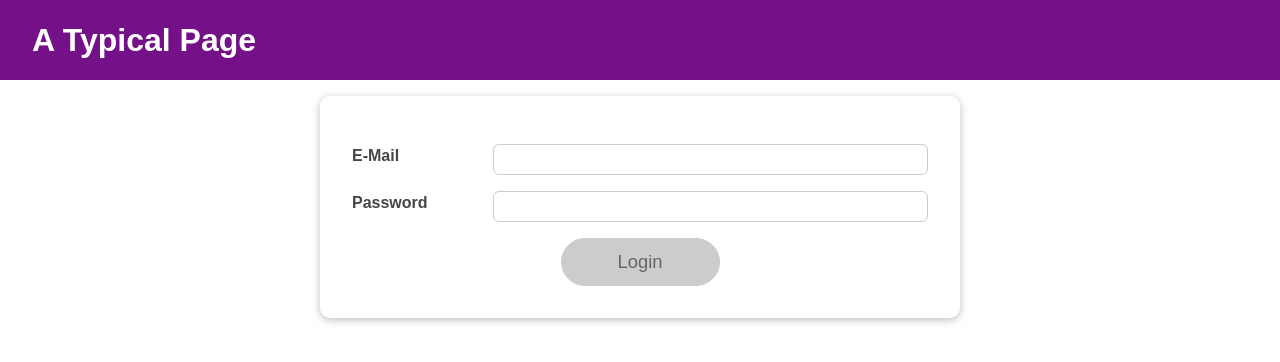
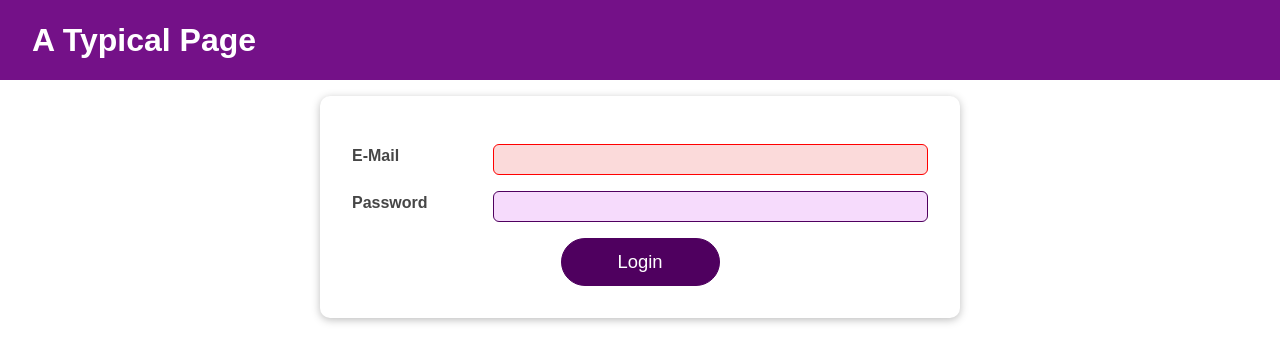
Before and after one commit to htslin103/React-Hook-Router-Reduc-project, a React (Create React App) app: page / in a window 1280 px wide. Shown: the top 362 px of the page. Built offline with nearby package versions, Linux system fonts and the light colour scheme.

Commit message:
Added an input component

```diff
--- a/src/App.js
+++ b/src/App.js
@@ -1,44 +1,43 @@
-import React, { useState, useEffect } from 'react';
+import React, { useContext, useState /*useEffect*/ } from 'react';
 
 import Login from './components/Login/Login';
 import Home from './components/Home/Home';
 import MainHeader from './components/MainHeader/MainHeader';
+import AuthContext from './store/auth-context';
+// import AuthContext from './store/auth-context';
 
 function App() {
+  const ctx = useContext(AuthContext);
+/*   const [isLoggedIn, setIsLoggedIn] = useState(false); */
 
-  const [isLoggedIn, setIsLoggedIn] = useState(false);
-
-  useEffect(() => {
+/*   useEffect(() => {
     const storedUserLoggedInInformation = localStorage.getItem('isLoggedIn');
 
   if(storedUserLoggedInInformation === '1'){
     setIsLoggedIn(true);
    }
-  }, []);
+  }, []); */
 
-
-
-  const loginHandler = (email, password) => {
+/*   const loginHandler = (email, password) => {
     // We should of course check email and password
     // But it's just a dummy/ demo anyways
     localStorage.setItem('isLoggedIn', '1'); //we set 1 as logged in, 0 is not logged in
     setIsLoggedIn(true);
-  };
+  }; */
 
-  const logoutHandler = () => {
+/*   const logoutHandler = () => {
     localStorage.removeItem('isLoggedIn');
     setIsLoggedIn(false);
-  };
+  }; */
 
   return (
     <React.Fragment>
-      <MainHeader isAuthenticated={isLoggedIn} onLogout={logoutHandler} />
+      <MainHeader/>
       <main>
-        {!isLoggedIn && <Login onLogin={loginHandler} />}
-        {isLoggedIn && <Home onLogout={logoutHandler} />}
+        {!ctx.isLoggedIn && <Login />}
+        {ctx.isLoggedIn && <Home />}
       </main>
-    </React.Fragment>
+      </React.Fragment>
   );
 }
-
 export default App;
--- a/src/components/Home/Home.js
+++ b/src/components/Home/Home.js
@@ -1,12 +1,17 @@
-import React from 'react';
+import React, {useContext} from 'react';
+import AuthContext from '../../store/auth-context';
+import Button from '../UI/Button/Button';
 
 import Card from '../UI/Card/Card';
 import classes from './Home.module.css';
 
 const Home = (props) => {
+  const authCtx = useContext(AuthContext);
+
   return (
     <Card className={classes.home}>
       <h1>Welcome back!</h1>
+      <Button onClick={authCtx.onLogout}>Logout</Button>
     </Card>
   );
 };
--- a/src/components/Login/Login.js
+++ b/src/components/Login/Login.js
@@ -1,8 +1,10 @@
-import React, { useState, useEffect, useReducer } from 'react';
+import React, { useState, useEffect, useReducer, useContext } from 'react';
 
 import Card from '../UI/Card/Card';
 import classes from './Login.module.css';
 import Button from '../UI/Button/Button';
+import AuthContext from '../../store/auth-context';
+import Input from '../UI/Input/Input';
 
 //We decided to store this fxn outside of our useReducer
 const emailReducer = (state, action) => {
@@ -37,6 +39,8 @@ const Login = (props) => {
   const[state,dispatchFn] = useReducer(reducerFn, initialState, initFn);*/
   const [emailState, dispatchEmail] = useReducer(emailReducer, { value: '', isValid: null, });
   const [passwordState, dispatchPassword] = useReducer(passwordReducer, { value: '', isValid: null, });
+
+  const authCtx = useContext(AuthContext);
 
   const {isValid: emailIsValid } = emailState;
   const {isValid: passwordIsValid } = passwordState;
@@ -75,13 +79,38 @@ const Login = (props) => {
 
   const submitHandler = (event) => {
     event.preventDefault();
-    props.onLogin(emailState.value, passwordState.value);
+    if(formIsValid){
+      authCtx.onLogin(emailState.value, passwordState.value);
+    }
+    //focusing on if the first field is invalid
+    else if(!emailIsValid){
+
+    }
+    else{
+
+    }
   };
 
   return (
     <Card className={classes.login}>
       <form onSubmit={submitHandler}>
-        <div
+        <Input id="email"
+        label = "E-Mail"
+        isValid={emailIsValid}
+        value = {emailState.value}
+        onChange = {emailChangeHandler}
+        onBlur={validateEmailHandler}
+        />
+
+        <Input id="password"
+        label = "Password"
+        isValid={passwordIsValid}
+        value = {passwordState.value}
+        onChange = {passwordChangeHandler}
+        onBlur={validatePasswordHandler}
+        />
+
+       {/*  <div
           className={`${classes.control} ${
             emailState.isValid === false ? classes.invalid : ''
           }`}
@@ -94,8 +123,8 @@ const Login = (props) => {
             onChange={emailChangeHandler}
             onBlur={validateEmailHandler}
           />
-        </div>
-        <div
+        </div> */}
+       {/*  <div
           className={`${classes.control} ${
             passwordState.isValid === false ? classes.invalid : ''
           }`}
@@ -108,9 +137,9 @@ const Login = (props) => {
             onChange={passwordChangeHandler}
             onBlur={validatePasswordHandler}
           />
-        </div>
+        </div> */}
         <div className={classes.actions}>
-          <Button type="submit" className={classes.btn} disabled={!formIsValid}>
+          <Button type="submit" className={classes.btn} >
             Login
           </Button>
         </div>
--- a/src/components/Login/Login.module.css
+++ b/src/components/Login/Login.module.css
@@ -5,52 +5,6 @@
   padding: 2rem;
 }
 
-.control {
-  margin: 1rem 0;
-  display: flex;
-  align-items: stretch;
-  flex-direction: column;
-}
-
-.control label,
-.control input {
-  display: block;
-}
-
-.control label {
-  font-weight: bold;
-  flex: 1;
-  color: #464646;
-  margin-bottom: 0.5rem;
-}
-
-.control input {
-  flex: 3;
-  font: inherit;
-  padding: 0.35rem 0.35rem;
-  border-radius: 6px;
-  border: 1px solid #ccc;
-}
-
-.control input:focus {
-  outline: none;
-  border-color: #4f005f;
-  background: #f6dbfc;
-}
-
-.control.invalid input {
-  border-color: red;
-  background: #fbdada;
-}
-
 .actions {
   text-align: center;
 }
-
-@media (min-width: 768px) {
-  .control {
-    align-items: center;
-    flex-direction: row;
-  }
-
-}
--- a/src/components/MainHeader/MainHeader.js
+++ b/src/components/MainHeader/MainHeader.js
@@ -7,7 +7,7 @@ const MainHeader = (props) => {
   return (
     <header className={classes['main-header']}>
       <h1>A Typical Page</h1>
-      <Navigation isLoggedIn={props.isAuthenticated} onLogout={props.onLogout} />
+      <Navigation onLogout={props.onLogout} />
     </header>
   );
 };
--- a/src/components/MainHeader/Navigation.js
+++ b/src/components/MainHeader/Navigation.js
@@ -1,24 +1,26 @@
-import React from 'react';
+import React, { useContext } from 'react';
+import AuthContext from '../../store/auth-context';
 
 import classes from './Navigation.module.css';
 
-const Navigation = (props) => {
+const Navigation = () => {
+  const ctx = useContext(AuthContext);
   return (
         <nav className={classes.nav}>
         <ul>
-        {props.isLoggedIn && (
+          {ctx.isLoggedIn && (
             <li>
               <a href="/">Users</a>
             </li>
           )}
-        {props.isLoggedIn && (
+          {ctx.isLoggedIn && (
             <li>
               <a href="/">Admin</a>
             </li>
           )}
-        {props.isLoggedIn && (
+          {ctx.isLoggedIn && (
             <li>
-            <button onClick={props.onLogout}>Logout</button>
+              <button onClick={ctx.onLogout}>Logout</button>
             </li>
           )}
         </ul>
--- /dev/null
+++ b/src/components/UI/Input/Input.js
@@ -0,0 +1,27 @@
+import React, { useRef, useEffect}from 'react';
+import classes from './Input.module.css';
+
+const Input = props => {
+    const inputRef = useRef();
+
+    useEffect(() => {
+        //we have access via the ref below
+        inputRef.current.focus();
+    }, []);
+
+    return <div className={`${classes.control} ${
+        props.isValid === false ? classes.invalid : ''
+      }`}>
+    <label htmlFor={props.id}>{props.label}</label>
+    <input
+        ref={inputRef}
+        type={props.type}
+        id={props.id}
+        value={props.id.value}
+        onChange={props.onChange}
+        onBlur={props.onBlur}
+    />
+    </div>
+};
+
+export default Input;
--- /dev/null
+++ b/src/components/UI/Input/Input.module.css
@@ -0,0 +1,44 @@
+.control {
+    margin: 1rem 0;
+    display: flex;
+    align-items: stretch;
+    flex-direction: column;
+  }
+
+  .control label,
+  .control input {
+    display: block;
+  }
+
+  .control label {
+    font-weight: bold;
+    flex: 1;
+    color: #464646;
+    margin-bottom: 0.5rem;
+  }
+
+  .control input {
+    flex: 3;
+    font: inherit;
+    padding: 0.35rem 0.35rem;
+    border-radius: 6px;
+    border: 1px solid #ccc;
+  }
+
+  .control input:focus {
+    outline: none;
+    border-color: #4f005f;
+    background: #f6dbfc;
+  }
+
+  .control.invalid input {
+    border-color: red;
+    background: #fbdada;
+  }
+
+  @media (min-width: 768px) {
+    .control {
+      align-items: center;
+      flex-direction: row;
+    }
+  }
--- a/src/index.js
+++ b/src/index.js
@@ -3,6 +3,7 @@ import ReactDOM from 'react-dom/client';
 
 import './index.css';
 import App from './App';
+import { AuthContextProvider } from './store/auth-context';
 
 const root = ReactDOM.createRoot(document.getElementById('root'));
-root.render(<App />);
+root.render(<AuthContextProvider><App /></AuthContextProvider>);
--- /dev/null
+++ b/src/store/auth-context.js
@@ -0,0 +1,35 @@
+import React, {useState, useEffect} from 'react';
+
+//React.createContext creates a context object, then AuthContext will actually contain components
+const AuthContext = React.createContext({
+    isLoggedIn: false,
+    onLogout: () => {},
+    onLogin: (email, password) => {}
+  });
+
+export const AuthContextProvider = (props) =>{
+  const [isLoggedIn, setIsLoggedIn] = useState(false);
+  useEffect(() => {
+    const storedUserLoggedInInformation = localStorage.getItem('isLoggedIn');
+
+  if(storedUserLoggedInInformation === '1'){
+    setIsLoggedIn(true);
+   }
+  }, []);
+
+  const logoutHandler = () => {
+    localStorage.removeItem('isLoggedIn');
+    setIsLoggedIn(false);
+  }
+
+  const loginHandler = () => {
+    localStorage.setItem('isLoggedIn', '1');
+    setIsLoggedIn(true);
+  };
+
+  return <AuthContext.Provider value={{isLoggedIn: isLoggedIn, onLogout: logoutHandler, onLogin:loginHandler}}>
+    {props.children}
+  </AuthContext.Provider>;
+};
+
+export default AuthContext;
```
Also changed, not shown: src/components/Login/InputDiv.js (added, +26 -0 lines), 1 other file (tests, documents, lock files or other folders). Lines whose indentation alone changed are shown as unchanged.
